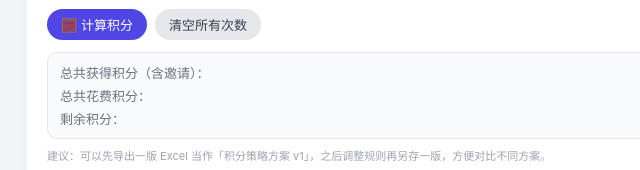
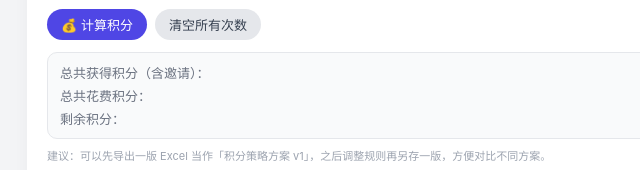
Before and after one commit to rongmiao926-hub/youyou_points, a plain HTML site: page index.html in a window 1280 px wide. Shown: the part 1674-1844 px from the top of the page, 79-719 px from the left. Drawn offline with Linux system fonts and the light colour scheme.

Commit message:
Add files via upload

```diff
--- a/index.html
+++ b/index.html
@@ -422,7 +422,7 @@
 
     <div style="margin-top: 12px; display:flex; gap:8px; flex-wrap:wrap;">
       <button id="calcButton" class="primary">
-        🧮 计算积分
+        💰 计算积分
       </button>
       <button id="resetCountsButton" class="secondary">
         清空所有次数
```
